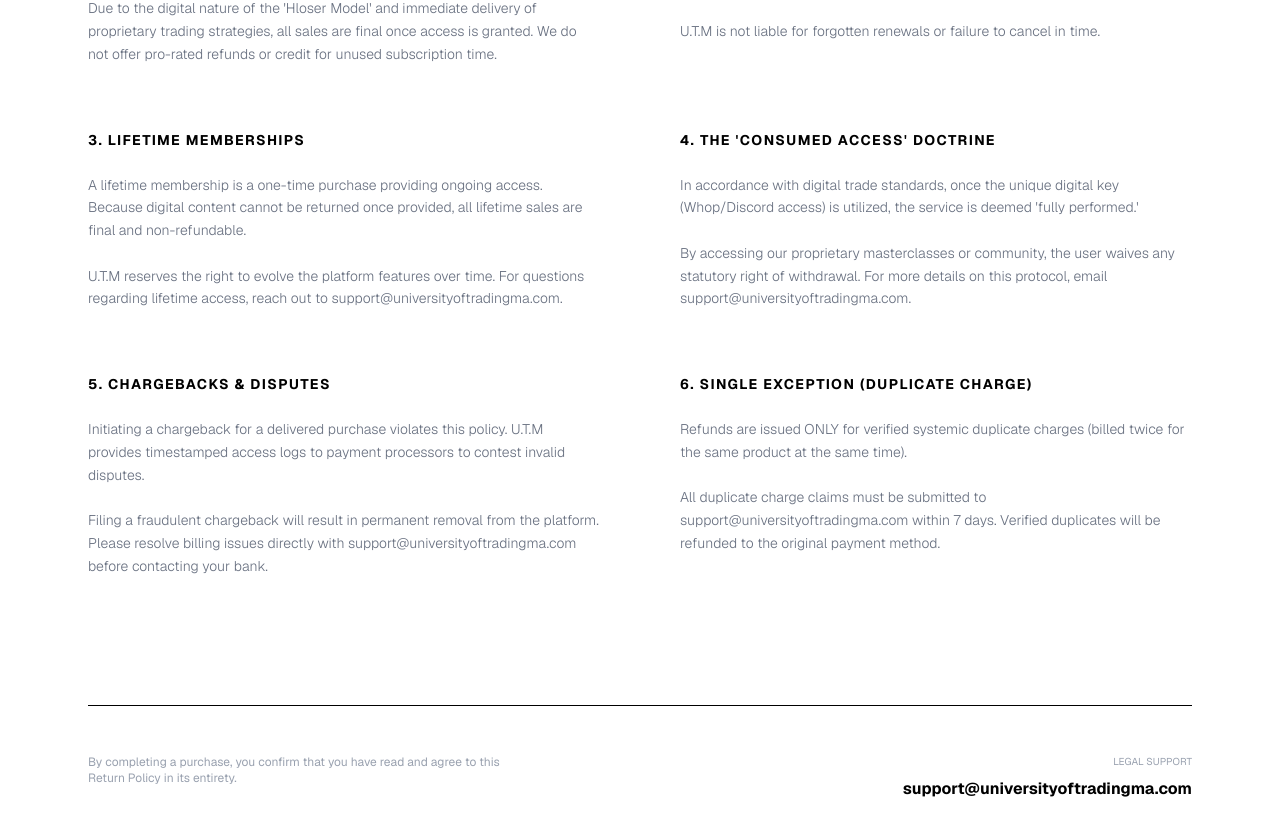
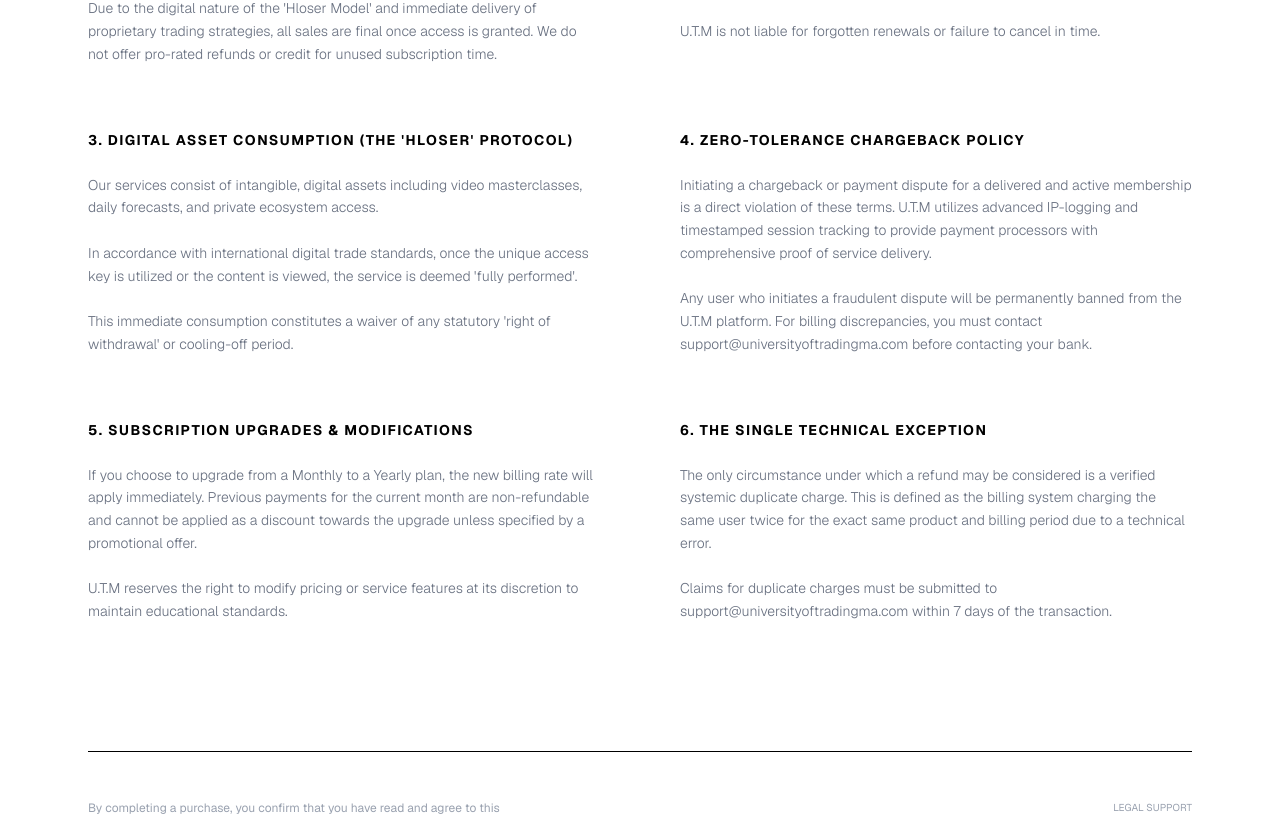
Before and after one commit to hloser77/University-of-Trading-MA, a Next.js app: page /refund in a window 1280 px wide. Shown: the part 700-1517 px from the top of the page. Built offline with nearby package versions, Linux system fonts and the light colour scheme.

Commit message:
Update page.tsx

```diff
--- a/app/refund/page.tsx
+++ b/app/refund/page.tsx
@@ -22,28 +22,30 @@ You are solely responsible for managing your subscription lifecycle. To avoid fu
 U.T.M is not liable for forgotten renewals or failure to cancel in time.`
     },
     {
-      title: "3. LIFETIME MEMBERSHIPS",
-      content: `A lifetime membership is a one-time purchase providing ongoing access. Because digital content cannot be returned once provided, all lifetime sales are final and non-refundable.
+      title: "3. DIGITAL ASSET CONSUMPTION (THE 'HLOSER' PROTOCOL)",
+      content: `Our services consist of intangible, digital assets including video masterclasses, daily forecasts, and private ecosystem access.
 
-U.T.M reserves the right to evolve the platform features over time. For questions regarding lifetime access, reach out to support@universityoftradingma.com.`
+In accordance with international digital trade standards, once the unique access key is utilized or the content is viewed, the service is deemed 'fully performed'.
+
+This immediate consumption constitutes a waiver of any statutory 'right of withdrawal' or cooling-off period.`
     },
     {
-      title: "4. THE 'CONSUMED ACCESS' DOCTRINE",
-      content: `In accordance with digital trade standards, once the unique digital key (Whop/Discord access) is utilized, the service is deemed 'fully performed.'
+      title: "4. ZERO-TOLERANCE CHARGEBACK POLICY",
+      content: `Initiating a chargeback or payment dispute for a delivered and active membership is a direct violation of these terms. U.T.M utilizes advanced IP-logging and timestamped session tracking to provide payment processors with comprehensive proof of service delivery.
 
-By accessing our proprietary masterclasses or community, the user waives any statutory right of withdrawal. For more details on this protocol, email support@universityoftradingma.com.`
+Any user who initiates a fraudulent dispute will be permanently banned from the U.T.M platform. For billing discrepancies, you must contact support@universityoftradingma.com before contacting your bank.`
     },
     {
-      title: "5. CHARGEBACKS & DISPUTES",
-      content: `Initiating a chargeback for a delivered purchase violates this policy. U.T.M provides timestamped access logs to payment processors to contest invalid disputes.
+      title: "5. SUBSCRIPTION UPGRADES & MODIFICATIONS",
+      content: `If you choose to upgrade from a Monthly to a Yearly plan, the new billing rate will apply immediately. Previous payments for the current month are non-refundable and cannot be applied as a discount towards the upgrade unless specified by a promotional offer.
 
-Filing a fraudulent chargeback will result in permanent removal from the platform. Please resolve billing issues directly with support@universityoftradingma.com before contacting your bank.`
+U.T.M reserves the right to modify pricing or service features at its discretion to maintain educational standards.`
     },
     {
-      title: "6. SINGLE EXCEPTION (DUPLICATE CHARGE)",
-      content: `Refunds are issued ONLY for verified systemic duplicate charges (billed twice for the same product at the same time).
+      title: "6. THE SINGLE TECHNICAL EXCEPTION",
+      content: `The only circumstance under which a refund may be considered is a verified systemic duplicate charge. This is defined as the billing system charging the same user twice for the exact same product and billing period due to a technical error.
 
-All duplicate charge claims must be submitted to support@universityoftradingma.com within 7 days. Verified duplicates will be refunded to the original payment method.`
+Claims for duplicate charges must be submitted to support@universityoftradingma.com within 7 days of the transaction.`
     }
   ];
 
```
